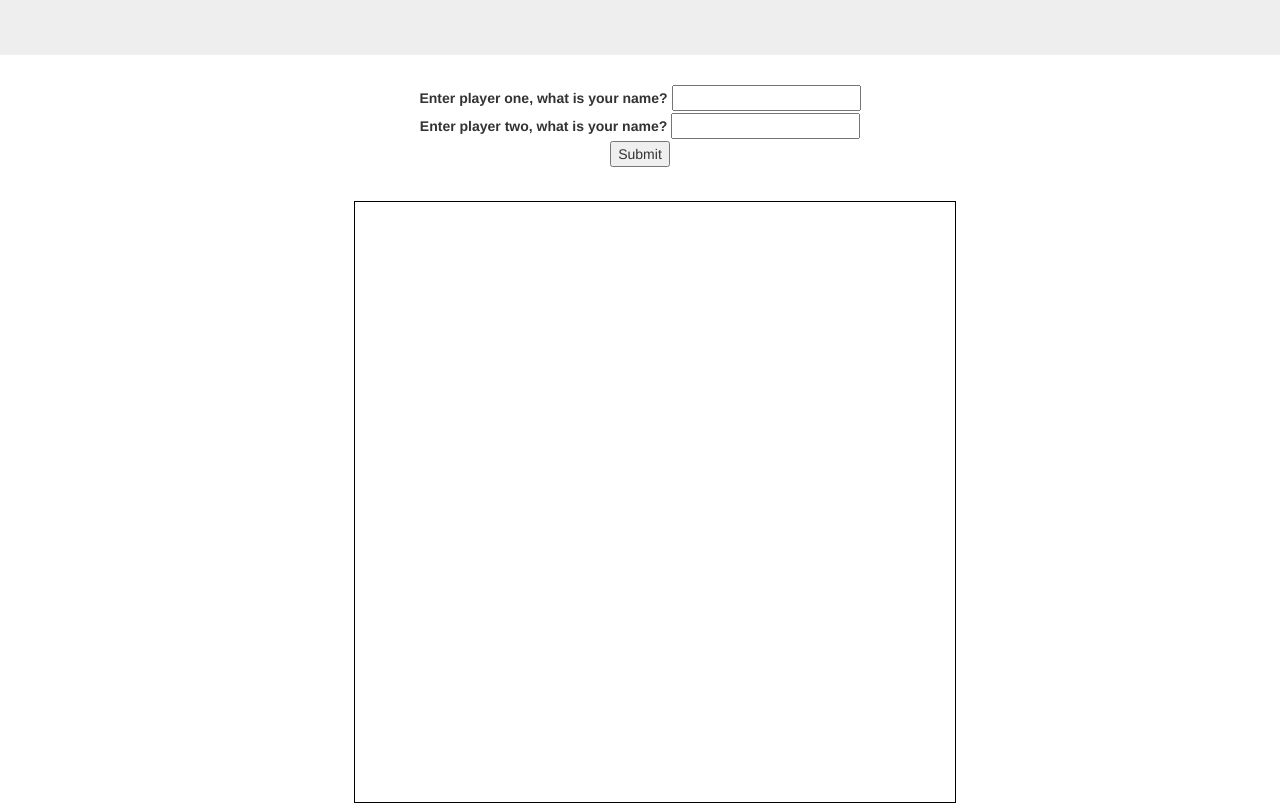
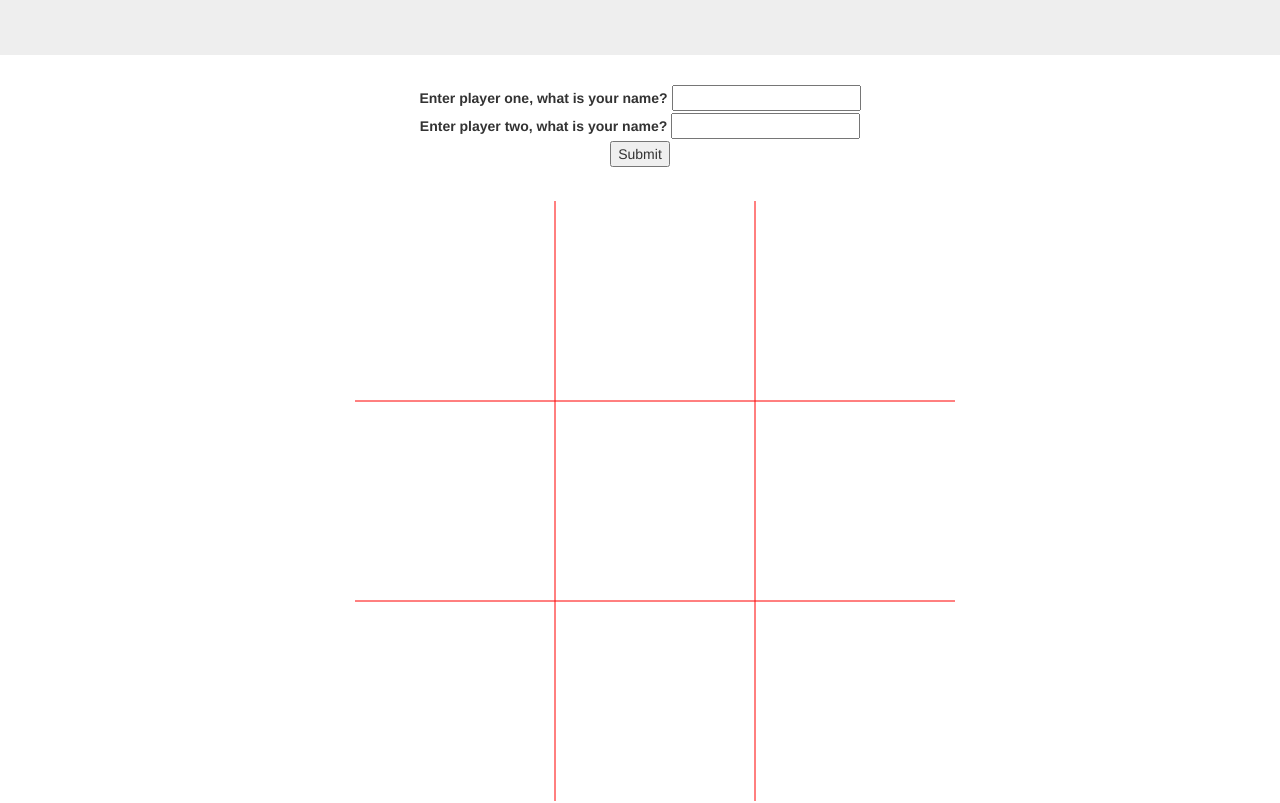
Before and after one commit to Grimmello/tictac-JS, a plain HTML site: page index.html in a window 1280 px wide. Shown: the part 140-943 px from the top of the page. Drawn offline with nearby package versions, Linux system fonts and the light colour scheme.

Commit message:
add lines to tick tac toe

```diff
--- a/css/styles.css
+++ b/css/styles.css
@@ -3,7 +3,6 @@
 }
 
 .container canvas {
-  border:1px solid black;
   display: block;
   margin: 0 auto;
   margin-top: 3%;
--- a/js/scripts.js
+++ b/js/scripts.js
@@ -10,21 +10,27 @@ function Player2(name, position){
 function Board (){
   var canvas = document.getElementById("canvas");
   var ctx = canvas.getContext("2d");
+  ctx.beginPath();
+  ctx.moveTo(200, 0);
+  ctx.lineTo(200, 600);
+  ctx.moveTo(400,0);
+  ctx.lineTo(400,600);
+  ctx.moveTo(0,200);
+  ctx.lineTo(600,200);
+  ctx.moveTo(0,400);
+  ctx.lineTo(600,400);
+  ctx.strokeStyle = "red";
+  ctx.stroke();
 }
 function UpdateGame(){
-//player1 goes first
-if (Player1Name.position === "X")
-//click to draw X
-//player2 goes next
-//click to draw O
+//PLAYER X GOES FIRST
+
 }
 function GameStart(name1,name2){
   var position1 = "X";
   var position2 = "O";
-  var player1Name = new Player1(name1, position1);
-  var player2Name = new Player2(name2, position2);
-  console.log(player1Name);
-  console.log(player2Name);
+  var playerX = new Player1(name1, position1);
+  var playerO = new Player2(name2, position2);
 }
 //Front End
 $(function(){
@@ -33,6 +39,6 @@ $(function(){
     var inputPlayer1 = $("input#player1").val();
     var inputPlayer2 = $("input#player2").val();
     GameStart(inputPlayer1, inputPlayer2);
-    Board();
   })
+  Board();
 })
```
Also changed, not shown: img/ o.png (added), img/x.png (added).
